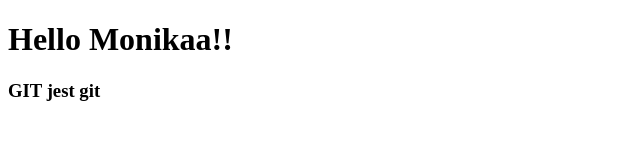
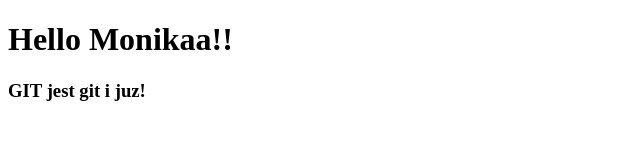
Before and after one commit to moniik92/git-lessons, a plain HTML site: page index.html in a window 1280 px wide. Shown: the full height of the page, 0-640 px from the left. Drawn offline with Linux system fonts and the light colour scheme.

Commit message:
add more text

```diff
--- a/index.html
+++ b/index.html
@@ -8,6 +8,6 @@
 </head>
 <body>
     <h1>Hello Monikaa!!</h1>
-    <h3>GIT jest git</h3>
+    <h3>GIT jest git i juz!</h3>
 </body>
 </html>
```
